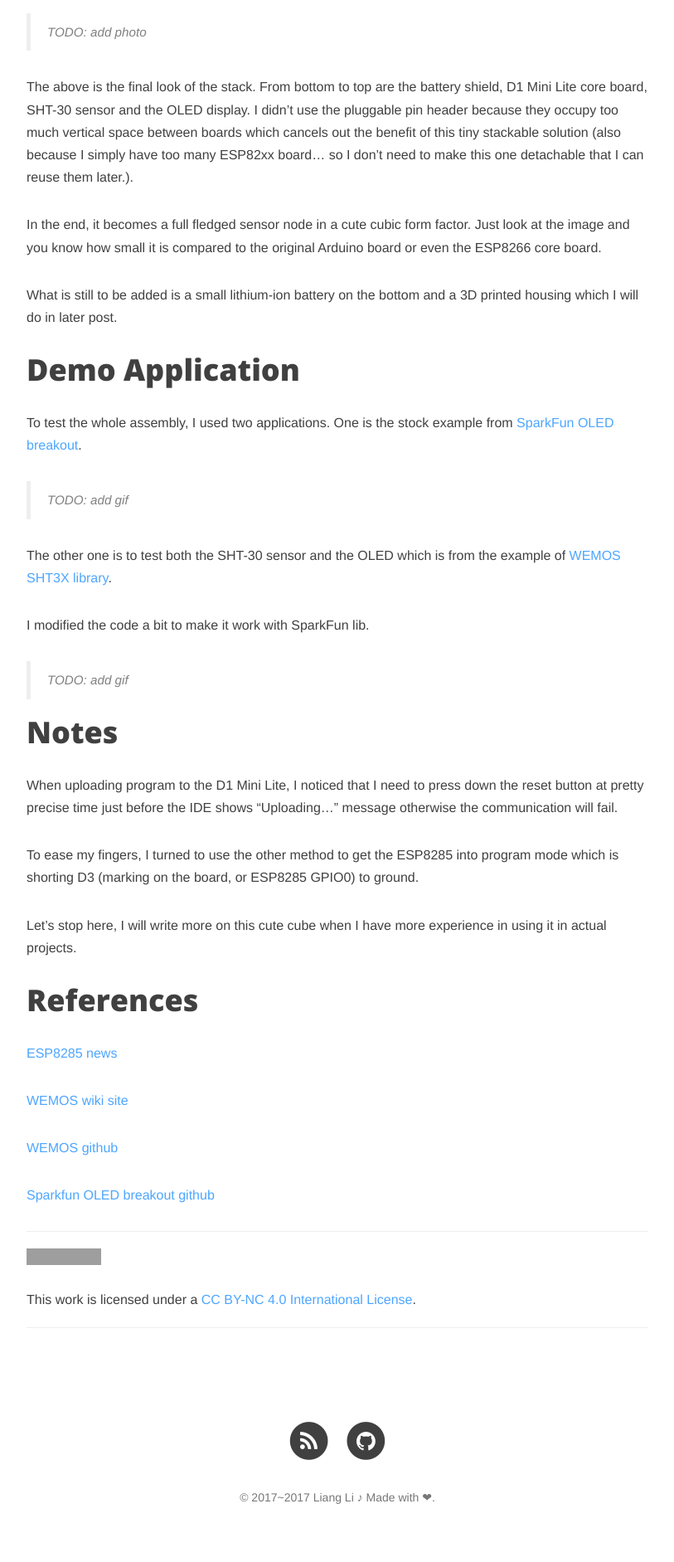
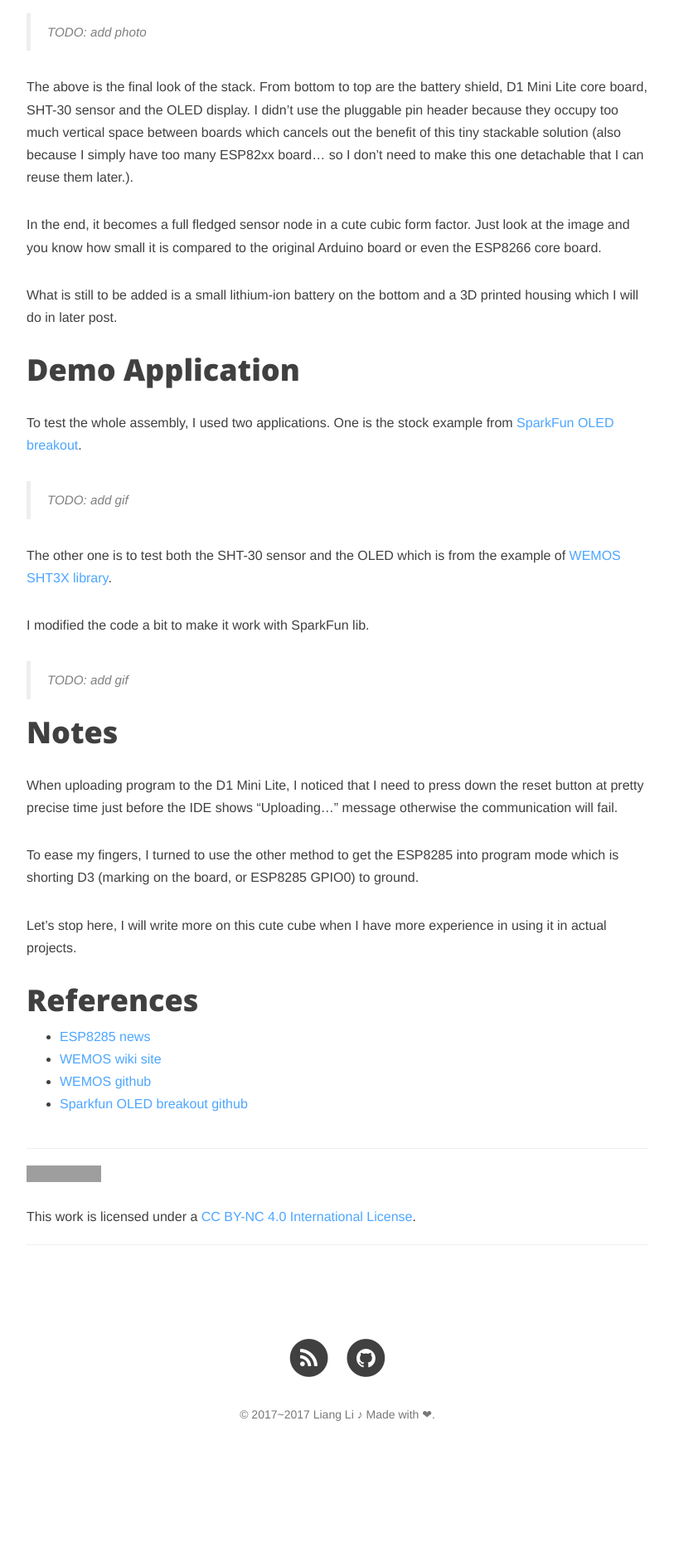
Before and after one commit to liangli2718/liangli2718.github.io, a Jekyll site: the page built from _posts/2017-11-23-wemos-d1-lite-first-impression.md, in a window 1280 px wide. Shown: the part 3731-5614 px from the top of the page at 83% size, without its empty margins (233-1046 px from the left). Built offline with Jekyll 4.4.1, drawn with Linux system fonts in a browser that asks for light colours; nearby versions of some CDN libraries; comment, search, counter and statistics services are not loaded; after the commit the page ends 5514 px from its top, so only the background shows below that; grey boxes are pictures that could not be loaded.

Commit message:
changed references to list style

```diff
--- a/_posts/2017-11-23-wemos-d1-lite-first-impression.md
+++ b/_posts/2017-11-23-wemos-d1-lite-first-impression.md
@@ -64,10 +64,7 @@ To ease my fingers, I turned to use the other method to get the ESP8285 into pro
 Let's stop here, I will write more on this cute cube when I have more experience in using it in actual projects.
 
 # References
-[ESP8285 news](https://hackaday.com/2016/06/21/espressif-releases-esp8266-killer/)
-
-[WEMOS wiki site](https://wiki.wemos.cc/start)
-
-[WEMOS github](https://github.com/wemos?tab=repositories)
-
-[Sparkfun OLED breakout github](https://github.com/sparkfun/Micro_OLED_Breakout/tree/V_1.0)
+- [ESP8285 news](https://hackaday.com/2016/06/21/espressif-releases-esp8266-killer/)
+- [WEMOS wiki site](https://wiki.wemos.cc/start)
+- [WEMOS github](https://github.com/wemos?tab=repositories)
+- [Sparkfun OLED breakout github](https://github.com/sparkfun/Micro_OLED_Breakout/tree/V_1.0)
```
